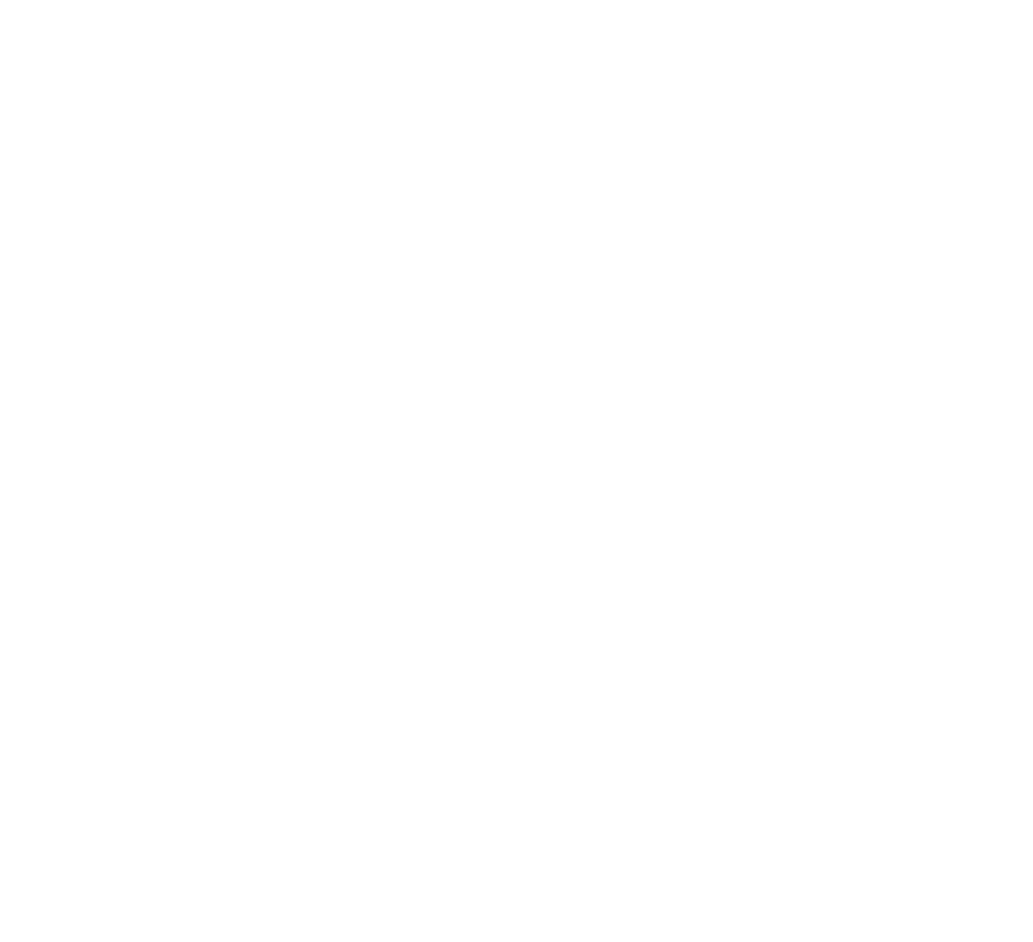
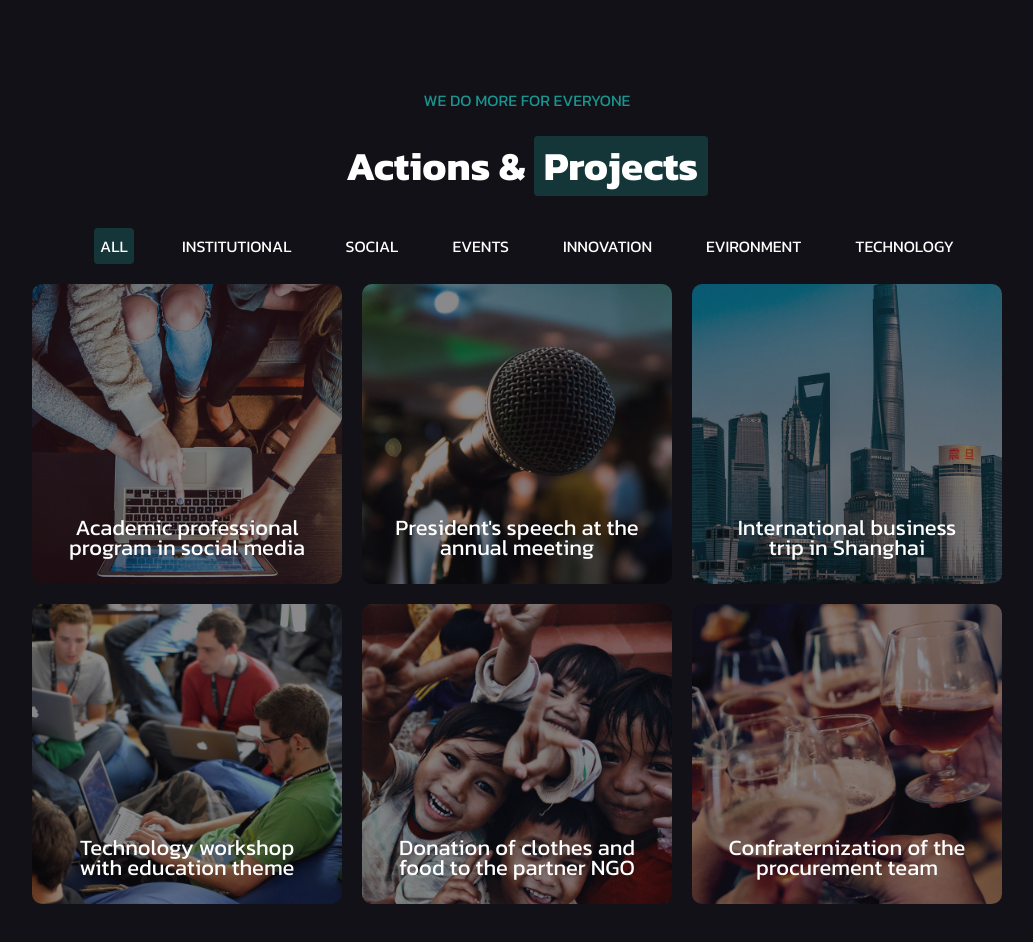
Before and after one commit to MonicaSerraWebDeveloper/proj-html-vuejs, a Vue app: page / in a window 1280 px wide. Shown: the part 1700-2642 px from the top of the page, without its empty margins (113-1146 px from the left). Before the commit the page ends 1676 px from the top, so only its background shows below. Built offline with nearby package versions, Linux system fonts and the light colour scheme.

Commit message:
feat: add project section in Main

```diff
--- a/src/App.vue
+++ b/src/App.vue
@@ -3,12 +3,14 @@
     import AppHeader from './components/AppHeader.vue'
     import AppBulletPoint from './components/AppBulletPoint.vue'
     import AppAbout from './components/AppAbout.vue'
+    import AppProjects from './components/AppProjects.vue'
 
     export default {
         components: {
             AppHeader,
             AppBulletPoint,
-            AppAbout
+            AppAbout,
+            AppProjects
         }
     }
 
@@ -19,6 +21,7 @@
     <main>
         <AppBulletPoint></AppBulletPoint>
         <AppAbout></AppAbout>
+        <AppProjects></AppProjects>
     </main>
 
 </template>
--- a/src/components/AppHeader.vue
+++ b/src/components/AppHeader.vue
@@ -25,7 +25,7 @@
             </div>
         </div>
         <div class="menu-container">
-            <div class="container">
+            <div class="container menu-navigation">
                 <div class="row gap text">
                     <div class="logo"> <span class="span-bg-logo">Nex</span>gen</div>
                     <nav>
@@ -122,6 +122,8 @@
                 z-index: 10;
             }
 
+
+
             .logo {
                 flex-grow: 1;
                 font-size: 22px;
@@ -140,6 +142,7 @@
             }
 
             nav {
+
                 ul {
                 display: flex;
                 gap: 20px;
--- /dev/null
+++ b/src/components/AppProjects.vue
@@ -0,0 +1,161 @@
+<script>
+
+    export default {
+        name: 'AppProjects'
+    }
+
+</script>
+
+<template>
+
+    <div class="container-projects">
+        <div class="container">
+            <div class="row">
+                <div class="title-container">
+                    <h4>We do more for everyone</h4>
+                    <h2>Actions & <span class="span-title-negative">Projects</span></h2>
+                </div>
+                <div class="category-projects">
+                    <ul>
+                        <a href="#"><li class="active">All</li></a>
+                        <a href="#"><li>Institutional</li></a>
+                        <a href="#"><li>Social</li></a>
+                        <a href="#"><li>Events</li></a>
+                        <a href="#"><li>Innovation</li></a>
+                        <a href="#"><li>Evironment</li></a>
+                        <a href="#"><li>Technology</li></a>
+                    </ul>
+                    <div class="grid-container">
+                        <div class="col-33">
+                            <div class="card">
+                                <img src="../assets/img/project-1.jpg" alt="">
+                                <h3>Academic professional program in social media</h3>
+                            </div>
+                        </div>
+                        <div class="col-33">
+                            <div class="card">
+                                <img src="../assets/img/project-2.jpg" alt="">
+                                <h3>President's speech at the annual meeting</h3>
+                            </div>
+                        </div>
+                        <div class="col-33">
+                            <div class="card">
+                                <img src="../assets/img/project-3.jpg" alt="">
+                                <h3>International business trip in Shanghai</h3>
+                            </div>
+                        </div>
+                        <div class="col-33">
+                            <div class="card">
+                                <img src="../assets/img/project-4.jpg" alt="">
+                                <h3>Technology workshop with education theme</h3>
+                            </div>
+                        </div>
+                        <div class="col-33">
+                            <div class="card">
+                                <img src="../assets/img/project-5.jpg" alt="">
+                                <h3>Donation of clothes and food to the partner NGO</h3>
+                            </div>
+                        </div>
+                        <div class="col-33">
+                            <div class="card">
+                                <img src="../assets/img/project-6.jpg" alt="">
+                                <h3>Confraternization of the procurement team</h3>
+                            </div>
+                        </div>
+                    </div>
+                </div>
+
+            </div>
+        </div>
+    </div>
+
+</template>
+
+<style scoped lang="scss">
+
+    @use '../style/partials/variables' as *;
+
+    .container-projects {
+        background-color: $woodsmoke;
+        padding: 100px 0;
+
+        .row {
+            flex-direction: column;
+            align-items: center;
+
+            .title-container {
+                text-align: center;
+
+                & > * {
+                    padding: 12px;
+                }
+
+                h2 {
+                    color: $white;
+                }
+
+            }
+            ul {
+                display: flex;
+                justify-content: space-evenly;
+                text-transform: uppercase;
+                padding: 20px;
+
+                li {
+                    padding: 6px;
+                }
+
+                .active {
+                    color: $white;
+                    background-color: $transparent-primary;
+                    border-radius: 4px;
+                    padding: 6px;
+                }
+            }
+
+            .category-projects {
+                width: 100%;
+
+                .grid-container {
+                    display: flex;
+                    flex-wrap: wrap;
+                    gap: 20px;
+
+                    .col-33 {
+                        width: calc((100% / 3) - 20px);
+
+                        .card {
+                            width: 100%;
+                            height: 300px;
+                            position: relative;
+                            display: flex;
+                            align-items: flex-end;
+                            cursor: pointer;
+                            background-color: $woodsmoke;
+
+                            img {
+                                position: absolute;
+                                top: 0;
+                                left: 0;
+                                width: 100%;
+                                height: 100%;
+                                border-radius: 10px;
+                                object-fit: cover;
+                                opacity: 0.5;
+                            }
+
+
+                            h3 {
+                                color: $white;
+                                line-height: 20px;
+                                text-align: center;
+                                z-index: 10;
+                            }
+                        }
+                    }
+                }
+            }
+        }
+    }
+
+</style>
```
